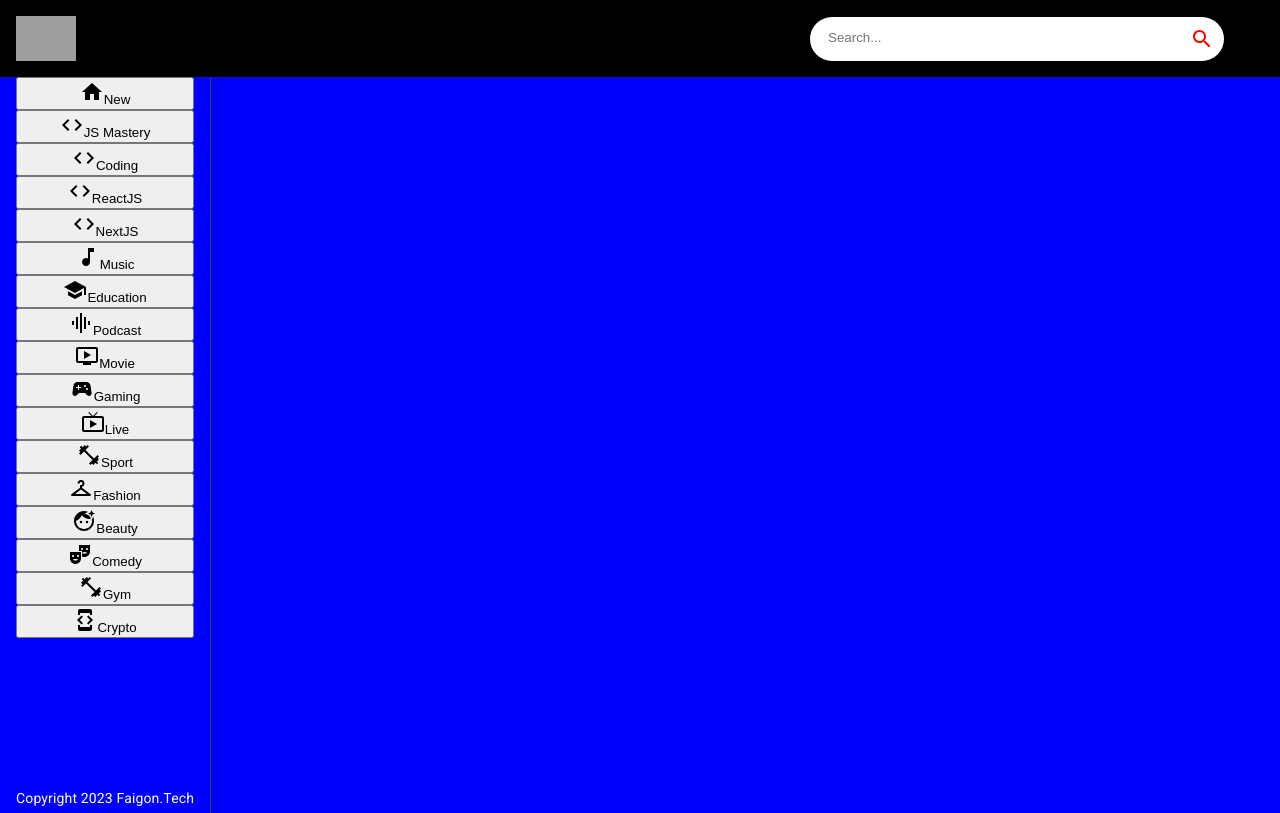
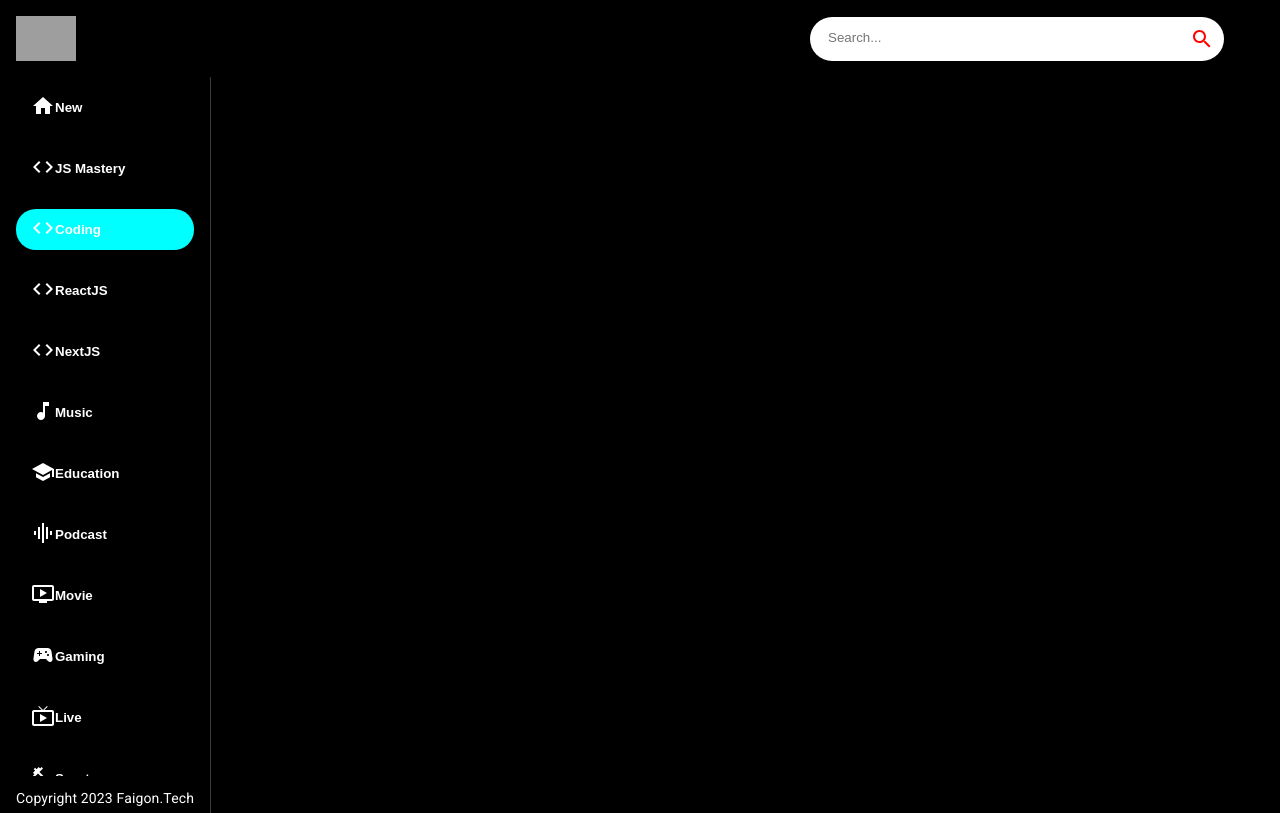
Before and after one commit to nitro3000/youtube_clone, a React (Create React App) app: page / in a window 1280 px wide. Built offline with nearby package versions, Linux system fonts and the light colour scheme; grey boxes are pictures that could not be loaded.

Commit message:
sidebar added

```diff
--- a/src/App.js
+++ b/src/App.js
@@ -6,7 +6,7 @@ import {Navbar, Feed, VideoDetail, ChannelDetail, SearchFeed} from './components
 
 const App = () => (
     <BrowserRouter>
-        <Box sx={{backgroundColor:'blue'}}>
+        <Box sx={{backgroundColor:'black'}}>
             <Navbar />
             <Routes>
                     <Route path="/" exact element={<Feed />} />
--- a/src/components/Sidebar.jsx
+++ b/src/components/Sidebar.jsx
@@ -1,5 +1,7 @@
 import { Stack } from "@mui/system";
 import { categories } from "../utils/constants";
+
+const selectedCategory = "Coding";
 
 const Sidebar = () => (
 
@@ -12,7 +14,14 @@ const Sidebar = () => (
         }}
     >
         {categories.map((category)=>(
-            <button>
+            <button
+                className="category-btn"
+                style={{
+                    background: category.name === selectedCategory && 'cyan',
+                    color:'white'
+
+                }}
+            >
                 <span>{category.icon}</span>
                 <span>{category.name}</span>
             </button>
```
